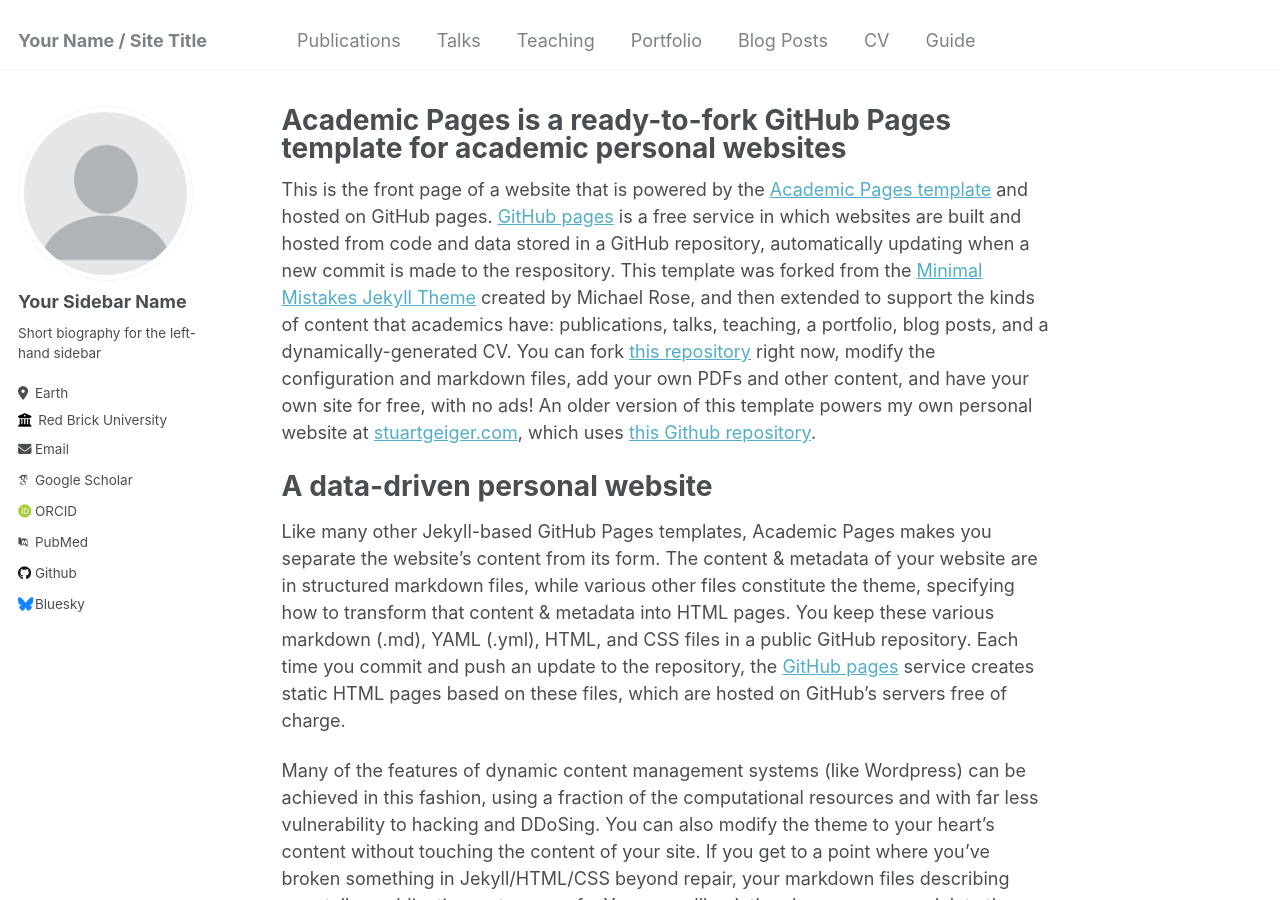
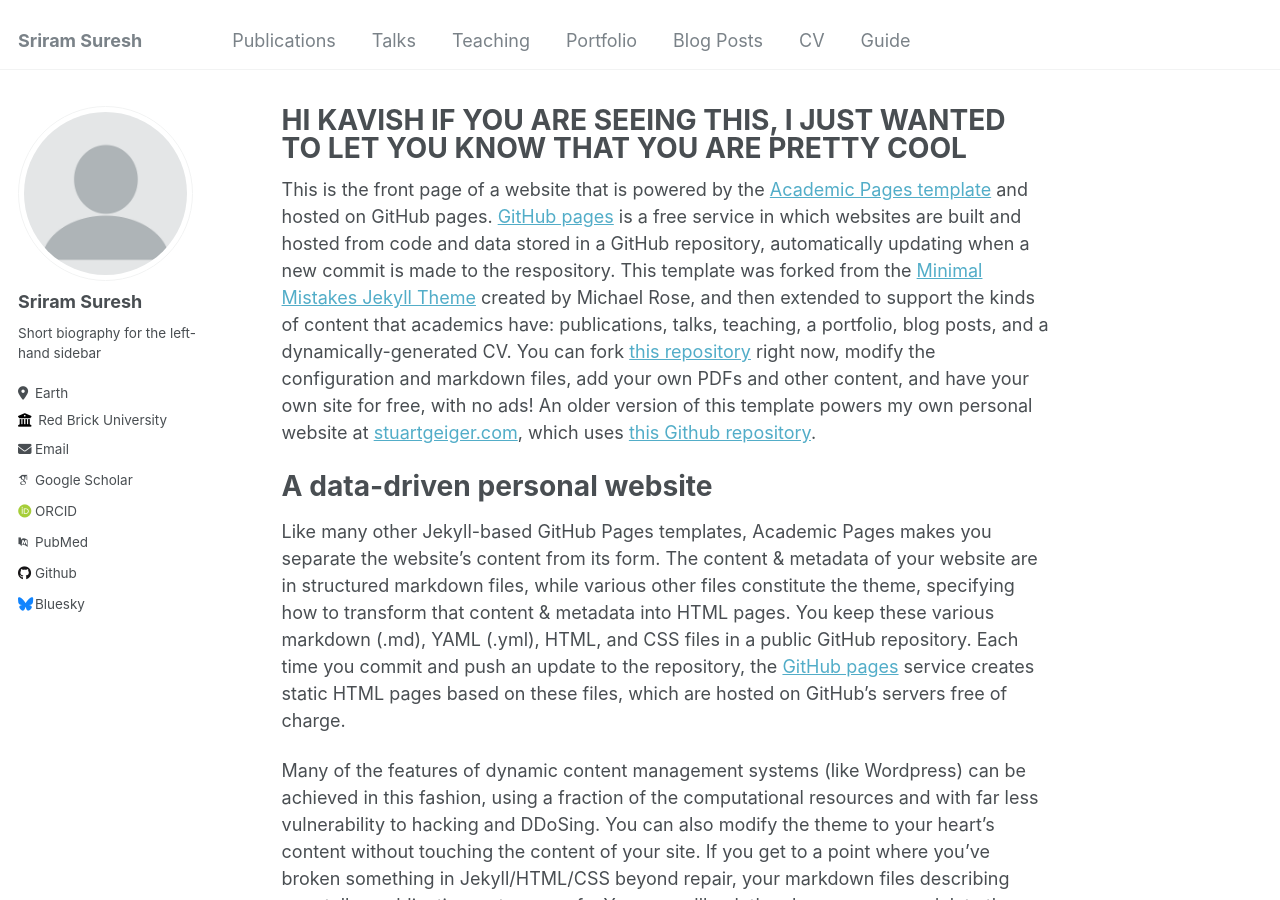
Before and after one commit to srirams1003/srirams1003.github.io, a Jekyll site: the page built from _pages/about.md, in a window 1280 px wide and 900 px high. Built offline with Jekyll 4.4.1, drawn with Linux system fonts in a browser that asks for light colours; some web fonts are replaced.

Commit message:
init sriram commit

```diff
--- a/_config.yml
+++ b/_config.yml
@@ -8,7 +8,7 @@
 
 # Basic Site Settings
 locale                   : "en-US"
-title                    : "Your Name / Site Title"
+title                    : "Sriram Suresh"
 title_separator          : "-"
 name                     : &name "Your Name"
 description              : &description "personal description"
@@ -22,7 +22,7 @@ repository               : "academicpages/academicpages.github.io"
 author:
   # Biographic information
   avatar           : "profile.png"
-  name             : "Your Sidebar Name"
+  name             : "Sriram Suresh"
   pronouns         : # example: "she/her"
   bio              : "Short biography for the left-hand sidebar"
   location         : "Earth"
--- a/_pages/about.md
+++ b/_pages/about.md
@@ -1,6 +1,6 @@
 ---
 permalink: /
-title: "Academic Pages is a ready-to-fork GitHub Pages template for academic personal websites"
+title: "HI KAVISH IF YOU ARE SEEING THIS, I JUST WANTED TO LET YOU KNOW THAT YOU ARE PRETTY COOL"
 author_profile: true
 redirect_from:
   - /about/
```
